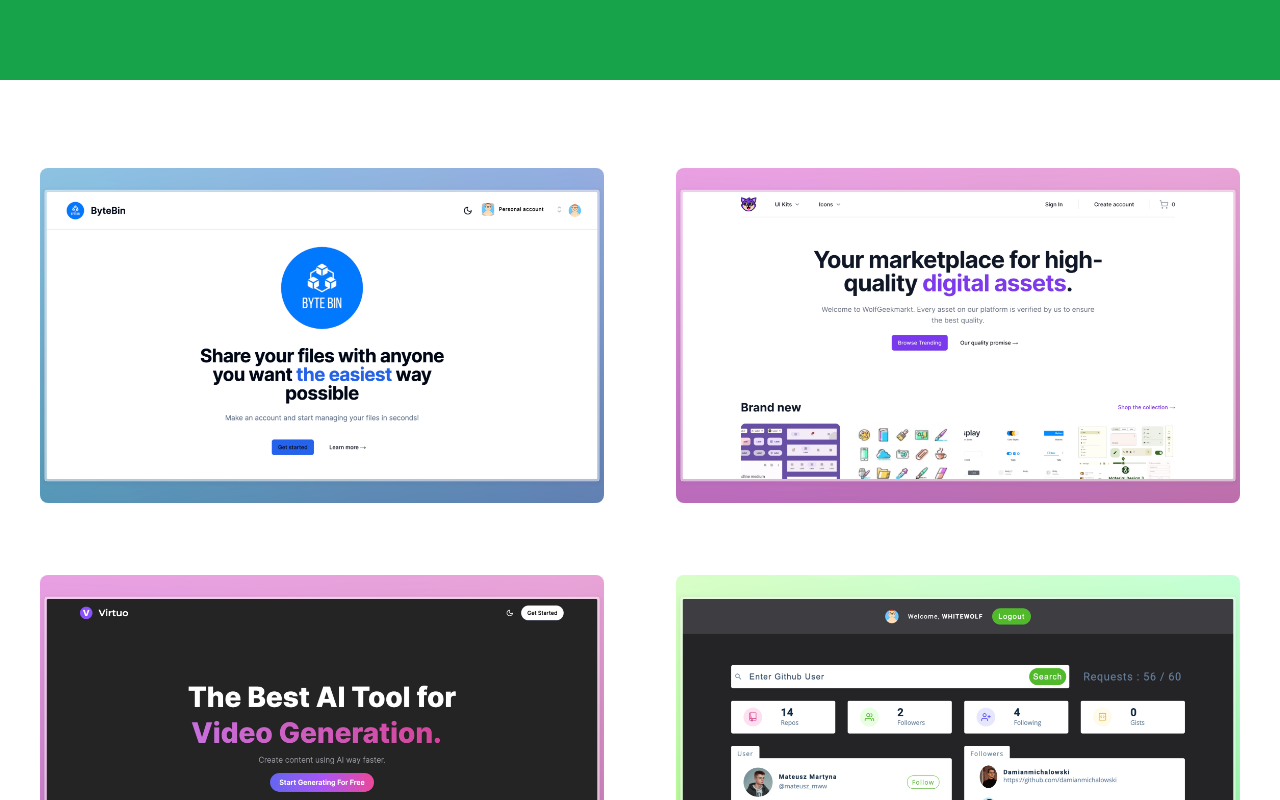
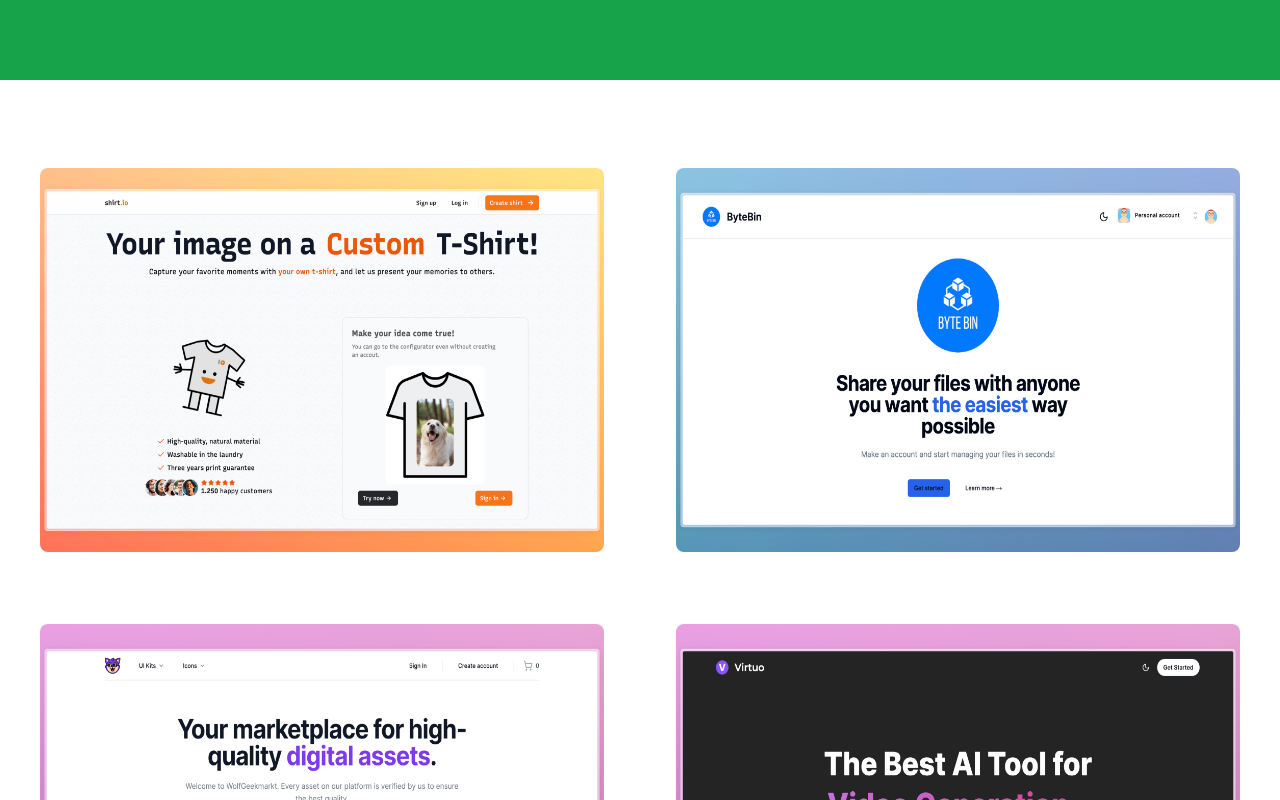
Before and after one commit to WhiteWolfWCY/portfolio_v2, a Next.js app: page / in a window 1280 px wide. Shown: the part 1520-2320 px from the top of the page. Built offline with nearby package versions, Linux system fonts and the light colour scheme.

Commit message:
New project and projects grid fix

```diff
--- a/components/Projects.tsx
+++ b/components/Projects.tsx
@@ -15,16 +15,31 @@ import {
   SiOpenai,
   SiPrisma,
   SiClerk,
+  SiPostgresql,
 } from "react-icons/si";
 import Link from "next/link";
-import { cn } from "@/lib/utils";
 import { DirectionAwareHover } from "./ui/direction-aware-hover";
 import { motion } from "framer-motion";
+import { cn } from "@/lib/utils";
 
 const strings = ["Projects", "My work", "Take a look!"];
 
 
 export const PROJECTS = [
+  {
+    title: "Shirt.io",
+    tech: [
+      TbBrandNextjs,
+      TbBrandTypescript,
+      SiTailwindcss,
+      FaNodeJs,
+      SiPostgresql,
+      FaStripeS
+    ],
+    link: "https://shirt-io.vercel.app",
+    cover: "/shirtio.jpeg",
+    background: "bg-orange-500",
+  },
   {
     title: "ByteBin",
     tech: [
@@ -100,7 +115,7 @@ export default function Projects() {
       </h1>
       <div className="grid grid-cols-1 sm:grid-cols-2 pt-20 gap-8">
         {projects.map((project, index) => (
-          <Link key={index} href={project.link} className="col-span-1">
+          <Link key={index} href={project.link} className={!projects[index + 1] ? "col-span-2 w-1/2 mx-auto" : "col-span-1"}>
             <div className="p-5 rounded-md">
               <DirectionAwareHover
                 imageUrl={project.cover}
--- a/components/ui/direction-aware-hover.tsx
+++ b/components/ui/direction-aware-hover.tsx
@@ -89,7 +89,7 @@ export const DirectionAwareHover = ({
             <Image
               alt="image"
               className={cn(
-                "h-full w-full object-cover scale-[1.15]",
+                "h-96 w-full object-fill scale-[1.15]",
                 imageClassName
               )}
               width="1000"
```
Also changed, not shown: public/shirtio.jpeg (added).
